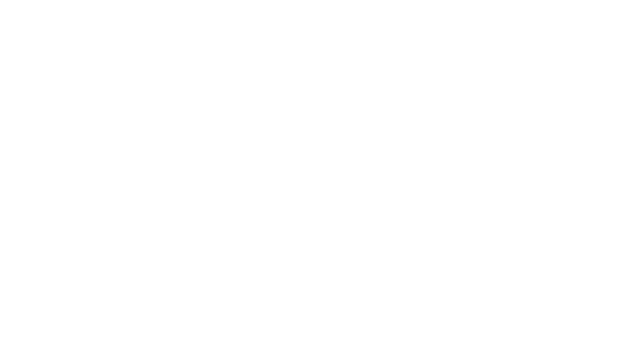
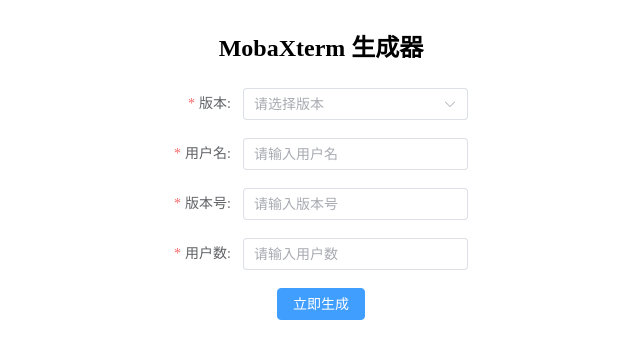
Before and after one commit to Qian-MoBai/MobaXterm-Keygen, a Vue app: page / in a window 1280 px wide. Shown: the top 358 px of the page, without its empty margins (319-959 px from the left). Built offline with nearby package versions, Linux system fonts and the light colour scheme.

Commit message:
feat(src): 添加 MobaXterm 许可证生成器功能（未完全实现）
- 实现了 MobaXterm 许可证生成器的基本功能
- 添加了表单验证和生成逻辑
- 集成了 Element Plus 组件库
- 新增了全局组件声明文件

```diff
--- a/src/App.vue
+++ b/src/App.vue
@@ -1,8 +1,98 @@
 <script setup lang="ts">
+import { generateLicense, LicenseType } from '@/api/mobaXtermGenerater'
+import { ref, version } from 'vue'
+
+type optionsType = {
+    label: string
+    value: number
+}
+
+const options: optionsType[] = [
+    {
+        label: 'Persional',
+        value: LicenseType.Persional,
+    },
+    {
+        label: 'Professional',
+        value: LicenseType.Professional,
+    },
+    {
+        label: 'Educational',
+        value: LicenseType.Educational,
+    },
+]
+
+const formRef = ref()
+
+const form = ref({
+    type: null,
+    userName: '',
+    version: '',
+    count: '',
+})
+const rules = {
+    type: { required: true, message: '版本是必要的' },
+    userName: { required: true, message: '用户名是必要的' },
+    version: { required: true, message: '版本号是必要的' },
+    count: { required: true, message: '用户数是必要的' },
+}
+/** 生成许可证 */
+const submitForm = async () => {
+    try {
+        await formRef.value.validate()
+        const data = form.value
+        const temp = data.version.split('.')
+        const majorVersion = Number(temp[0])
+        const minorVersion = Number(temp[1])
+        const license = generateLicense(
+            data.type!,
+            Number(data.count),
+            data.userName,
+            majorVersion,
+            minorVersion,
+        )
+    } catch (error) {
+        alert('表单验证失败')
+    }
+}
 </script>
 
 <template>
-
+    <el-container class="container-box">
+        <el-header>
+            <h1>MobaXterm 生成器</h1>
+        </el-header>
+        <el-main>
+            <el-form ref="formRef" class="form" :rules="rules" :model="form" label-width="auto" label-suffix=":">
+                <el-form-item label="版本" prop="type">
+                    <el-cascader :options="options" v-model="form.type" placeholder="请选择版本" />
+                </el-form-item>
+                <el-form-item label="用户名" prop="userName">
+                    <el-input type="input" v-model="form.userName" placeholder="请输入用户名" clearable />
+                </el-form-item>
+                <el-form-item label="版本号" prop="version">
+                    <el-input type="input" v-model="form.version" placeholder="请输入版本号" clearable />
+                </el-form-item>
+                <el-form-item label="用户数" prop="count">
+                    <el-input type="input" v-model="form.count" placeholder="请输入用户数" clearable />
+                </el-form-item>
+                <el-form-item>
+                    <el-button type="primary" @Click="submitForm">立即生成</el-button>
+                </el-form-item>
+            </el-form>
+        </el-main>
+        <el-footer> </el-footer>
+    </el-container>
 </template>
 
-<style scoped></style>
+<style scoped>
+.container-box {
+    display: flex;
+    flex-direction: column;
+    align-items: center;
+}
+
+:deep(.el-form-item__content) {
+    flex-direction: column;
+}
+</style>
```
Also changed, not shown: auto-imports.d.ts (added, +10 -0 lines), components.d.ts (added, +21 -0 lines).
